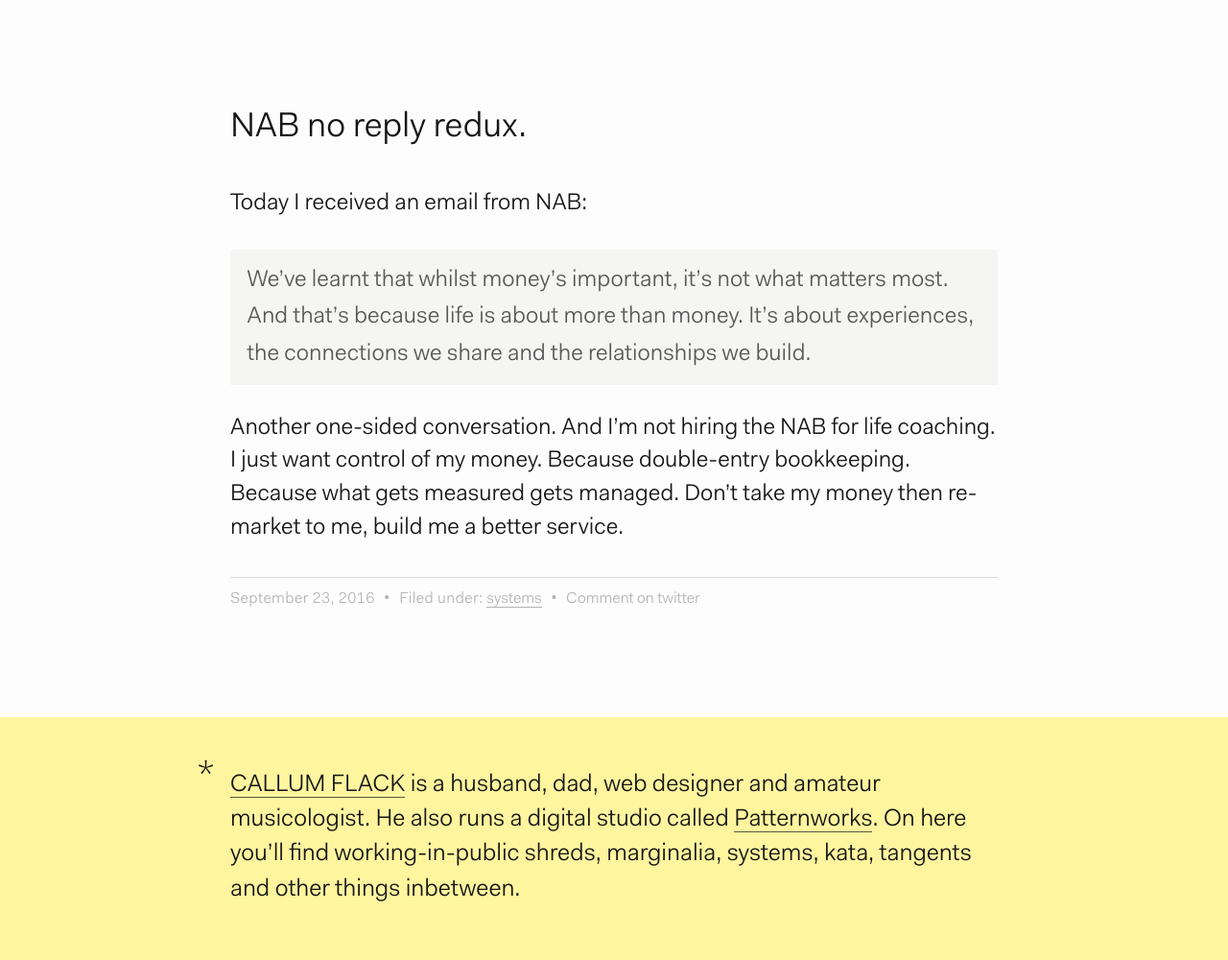
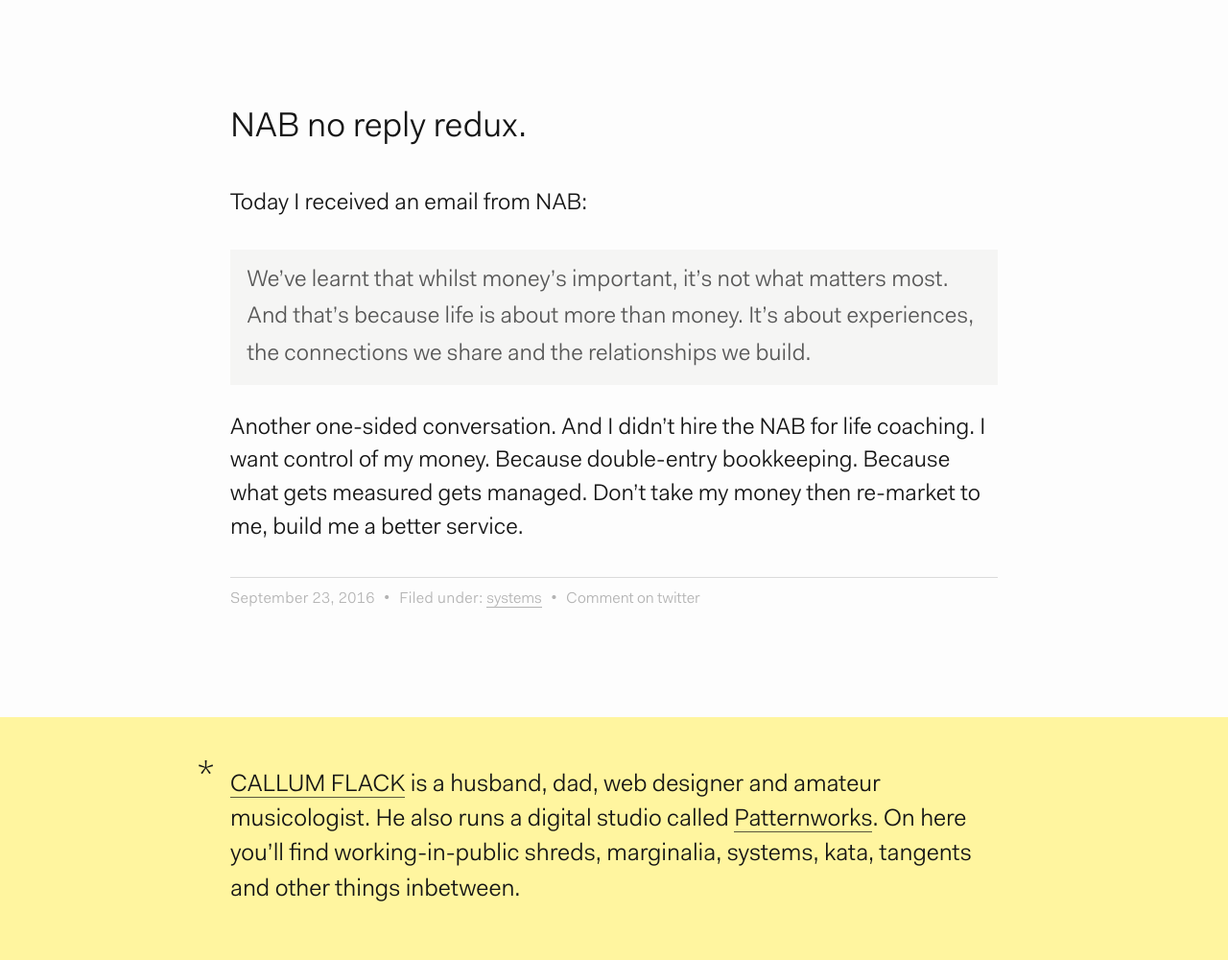
Before and after one commit to callumflack/callum-flack-blog-2016, a Jekyll site: the page built from _posts/2016-09-23-nab-no-reply-redux.md, in a window 1280 px wide. Shown: the whole page at 96% size. Built offline with Jekyll 4.4.1, drawn with Linux system fonts in a browser that asks for light colours.

Commit message:
Post revision

```diff
--- a/_posts/2016-09-23-nab-no-reply-redux.md
+++ b/_posts/2016-09-23-nab-no-reply-redux.md
@@ -11,4 +11,4 @@
 
 > We've learnt that whilst money's important, it's not what matters most. And that's because life is about more than money. It's about experiences, the connections we share and the relationships we build.
 
-Another one-sided conversation. And I'm not hiring the NAB for life coaching. I just want control of my money. Because double-entry bookkeeping. Because what gets measured gets managed. Don't take my money then re-market to me, build me a better service.
+Another one-sided conversation. And I didn't hire the NAB for life coaching. I want control of my money. Because double-entry bookkeeping. Because what gets measured gets managed. Don't take my money then re-market to me, build me a better service.
```
